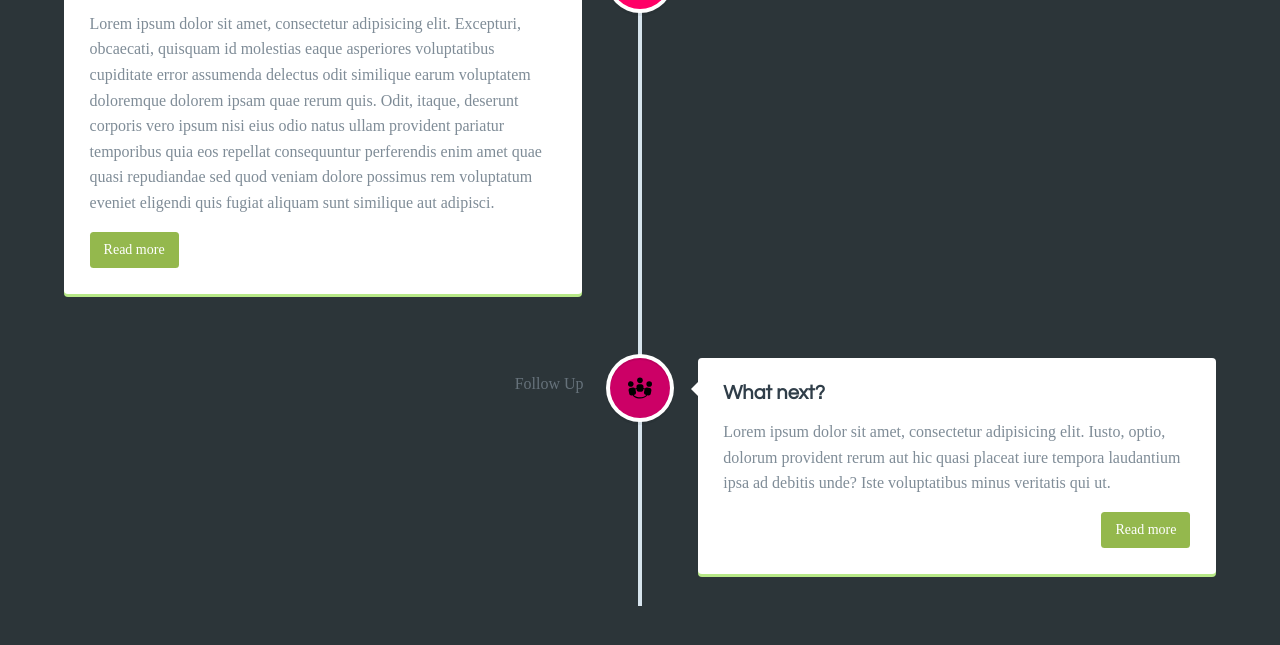
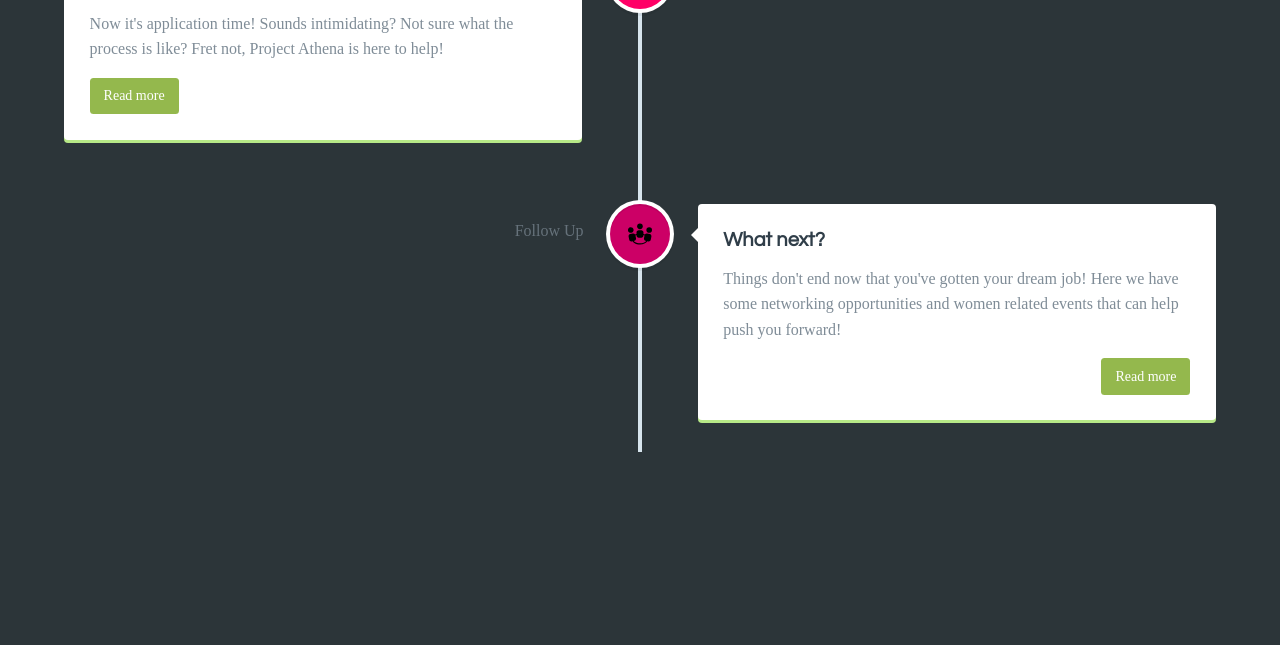
Before and after one commit to aileengana/Project-Athena, a plain HTML site: page vertical-timeline/Home_Timeline.html in a window 1280 px wide. Shown: the part 1049-1694 px from the top of the page. After the commit the page ends 1549 px from the top, so only its background shows below. Drawn offline with nearby package versions, Linux system fonts and the light colour scheme; a web font is replaced by a local one.

Commit message:
edit home

```diff
--- a/vertical-timeline/Home_Timeline.html
+++ b/vertical-timeline/Home_Timeline.html
@@ -58,7 +58,7 @@
 
 			<div class="cd-timeline-content">
 				<h2>Let's Get Down To Business</h2>
-				<p>Lorem ipsum dolor sit amet, consectetur adipisicing elit. Excepturi, obcaecati, quisquam id molestias eaque asperiores voluptatibus cupiditate error assumenda delectus odit similique earum voluptatem doloremque dolorem ipsam quae rerum quis. Odit, itaque, deserunt corporis vero ipsum nisi eius odio natus ullam provident pariatur temporibus quia eos repellat consequuntur perferendis enim amet quae quasi repudiandae sed quod veniam dolore possimus rem voluptatum eveniet eligendi quis fugiat aliquam sunt similique aut adipisci.</p>
+				<p>Now it's application time! Sounds intimidating? Not sure what the process is like? Fret not, Project Athena is here to help!</p>
 				<a href="application.html" target="_blank" class="cd-read-more">Read more</a>
 				<span class="cd-date">Application Time</span>
 			</div> <!-- cd-timeline-content -->
@@ -71,7 +71,7 @@
 
 			<div class="cd-timeline-content">
 				<h2>What next?</h2>
-				<p>Lorem ipsum dolor sit amet, consectetur adipisicing elit. Iusto, optio, dolorum provident rerum aut hic quasi placeat iure tempora laudantium ipsa ad debitis unde? Iste voluptatibus minus veritatis qui ut.</p>
+				<p>Things don't end now that you've gotten your dream job! Here we have some networking opportunities and women related events that can help push you forward! </p>
 				<a href="follow-up.html" target="_blank" class="cd-read-more">Read more</a>
 				<span class="cd-date">Follow Up</span>
 			</div> <!-- cd-timeline-content -->
```
